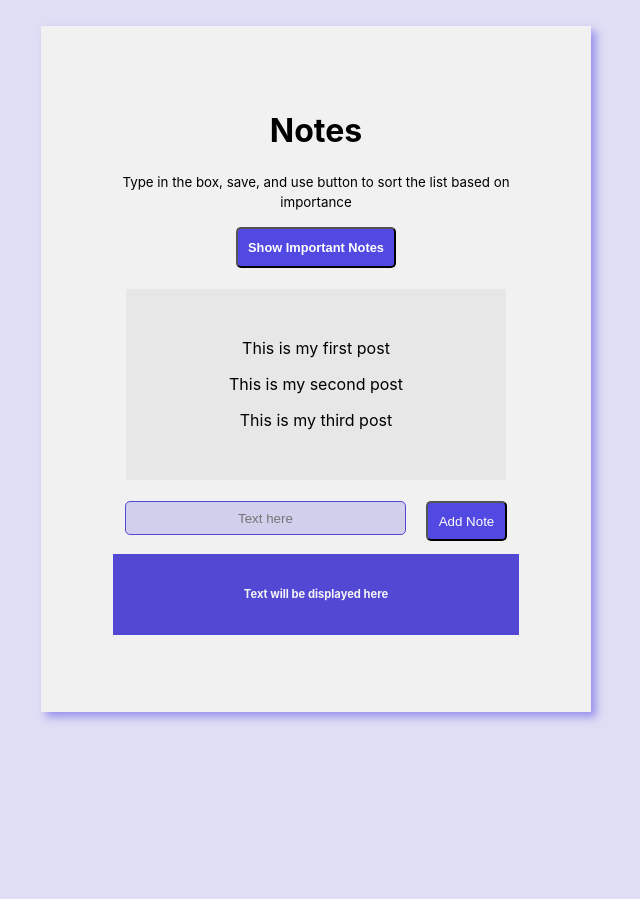
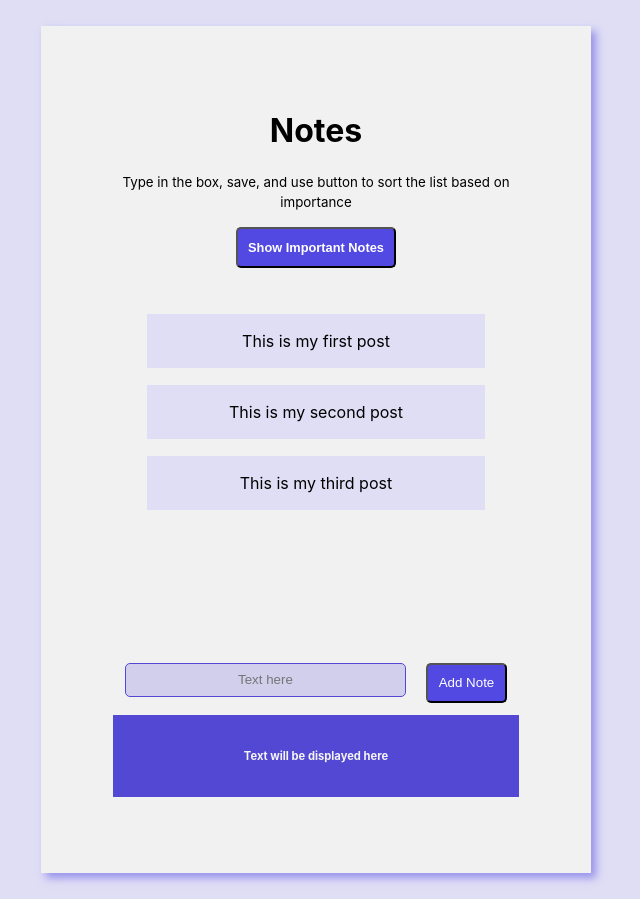
Before and after one commit to archanakarki/create-notes, a React (Create React App) app: page / in a window 1280 px wide. Shown: the whole page, without its empty margins (324-964 px from the left). Before the commit the page ends 800 px from the top, so only its background shows below. Built offline with nearby package versions, Linux system fonts and the light colour scheme.

Commit message:
Made the Notes displaying div scrollable and seperated background color for each note

```diff
--- a/src/App.css
+++ b/src/App.css
@@ -21,9 +21,10 @@
 
 .App-notes-display{
   text-align: center;
-  margin: 5%;
-  padding: 8% 5%;
-  background-color: rgb(231, 231, 231);
+  margin: 2% 5%;
+  padding: 5%;
+  height: 42vh;
+  overflow-x: scroll;
 }
 
 .App-form{
@@ -78,6 +79,10 @@
     overflow: scroll;
     font-size: 0.9em;
   }
+
+  .App-notes-display{
+    height: 38vh;
+  }
 }
 
 @media only screen and (min-width : 500px) and (max-width:1023px){
@@ -86,4 +91,8 @@
     margin: 15% auto;
     padding: 10% 5%;
   }
+
+  .App-notes-display{
+    height: 25vh;
+  }
 }
--- /dev/null
+++ b/src/components/Note.css
@@ -0,0 +1,5 @@
+.Note{
+    padding: 0.3% 0;
+    margin : 5% 0%;
+    background-color: #DFDEF5;
+}
--- a/src/components/Note.js
+++ b/src/components/Note.js
@@ -1,9 +1,10 @@
 import React from 'react'
+import './Note.css'
 
 const Note = (props) => {
     console.log('........Note props......', props)
     return(
-      <div>
+      <div className="Note">
         <p>{props.note}</p>
       </div>
     )
```
